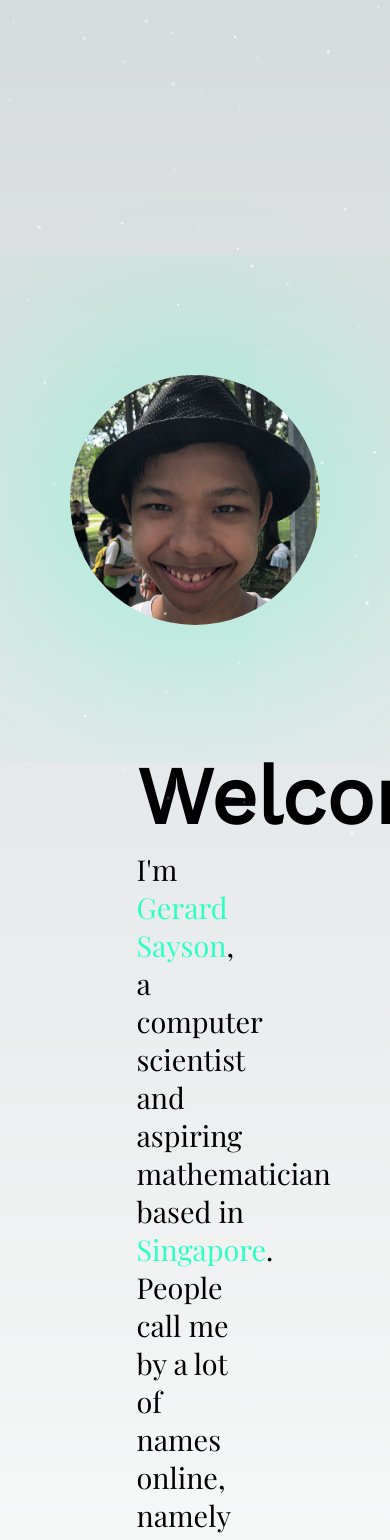
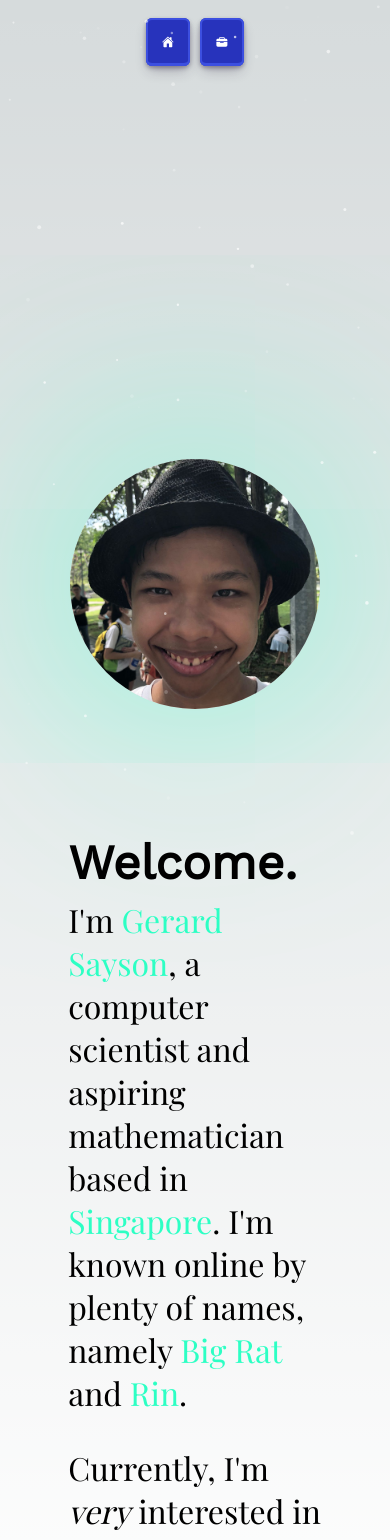
Before and after one commit to gsayson/gsn, a Next.js app: page / in a window 390 px wide. Shown: the top 1540 px of the page. Built offline with nearby package versions, Linux system fonts and the light colour scheme.

Commit message:
add navbar and make some things more responsive

```diff
--- a/src/app/globals.css
+++ b/src/app/globals.css
@@ -122,13 +122,13 @@ div {
 
 h1 {
   alignment: left;
-  font-size: 5rem;
-  font-family: 'Work Sans', serif;
+  font-size: xxx-large;
+  font-family: "Work Sans", serif;
 }
 
 p {
-  font-family: 'Playfair Display', serif;
-  font-size: 1.8rem;
+  font-family: "Playfair Display", serif;
+  font-size: xx-large;
   margin-bottom: 7px;
   margin-top: 7px;
 }
@@ -137,7 +137,7 @@ p {
   display: flow;
   gap: 10px;
   margin: 0 auto;
-  width: 30%;
+  width: 65%;
   padding-top: 100px;
 }
 
--- a/src/app/page.tsx
+++ b/src/app/page.tsx
@@ -4,10 +4,16 @@ import "./globals.css"
 import Image from "next/image";
 import ParticlesBackground from "@/components/particles";
 import { IoLogoGithub, IoLogoDiscord } from "react-icons/io5"
+import Navbar from "@/components/navbar";
 
 export default function Home() {
     return (
         <div>
+            <br/>
+            <div className="center">
+                <Navbar/>
+            </div>
+            <br/>
             <ParticlesBackground></ParticlesBackground>
             <div>
                 <div className="center" style={{
@@ -27,7 +33,7 @@ export default function Home() {
                         color: "rgb(45,255,196)"
                     }}>Gerard Sayson</span>, a computer scientist and aspiring mathematician based in <span style={{
                         color: "rgb(45,255,196)"
-                    }}>Singapore</span>. People call me by a lot of names online, namely <span style={{
+                    }}>Singapore</span>. I&apos;m known online by plenty of names, namely <span style={{
                             color: "rgb(45,255,196)"
                         }}>Big Rat</span> and <span style={{
                             color: "rgb(45,255,196)"
@@ -41,10 +47,15 @@ export default function Home() {
                     }}>
                         <button onClick={
                             () => {
+                                //https://discordapp.com/users/865552521631105034
                                 window.location.assign("https://github.com/gsayson")
                             }
                         }><IoLogoGithub/>&nbsp;My GitHub</button>
-                        <button><IoLogoDiscord/>&nbsp;My Discord</button>
+                        <button onClick={
+                            () => {
+                                window.location.assign("https://discordapp.com/users/865552521631105034")
+                            }
+                        }><IoLogoDiscord/>&nbsp;My Discord</button>
                     </div>
                     <br/>
                 </div>
--- /dev/null
+++ b/src/components/navbar.tsx
@@ -0,0 +1,30 @@
+import "../app/globals.css"
+import {IoBriefcase, IoHome} from "react-icons/io5";
+
+const Navbar = () => {
+    return (
+        <div className="center" style={{
+            flexDirection: "row",
+            width: "100%"
+        }}>
+            <button onClick={
+                () => {
+                    if(window.location.pathname == "/") {
+                        return;
+                    }
+                    window.location.assign("/");
+                }
+            }><IoHome/></button>
+            <button onClick={
+                () => {
+                    if(window.location.pathname == "/career") {
+                        return;
+                    }
+                    window.location.assign("/career");
+                }
+            }><IoBriefcase/></button>
+        </div>
+    )
+}
+
+export default Navbar;
```
